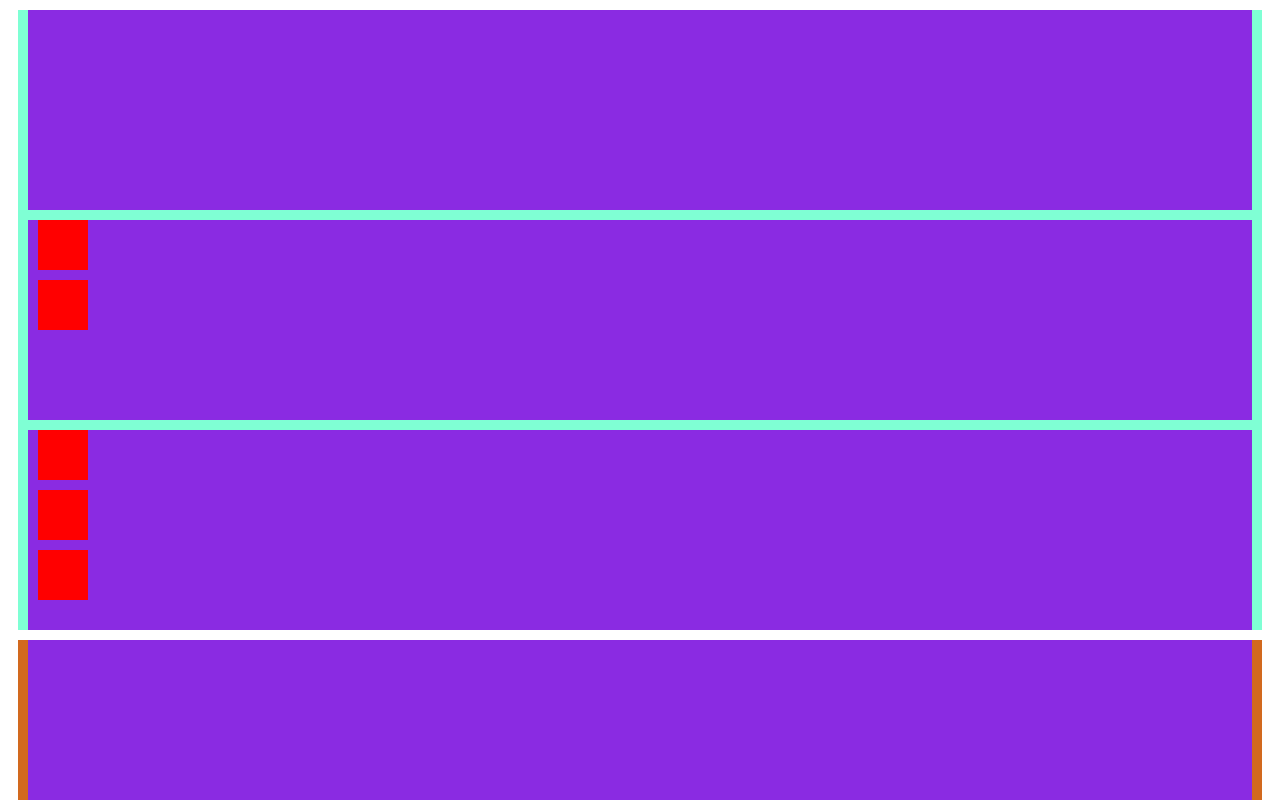
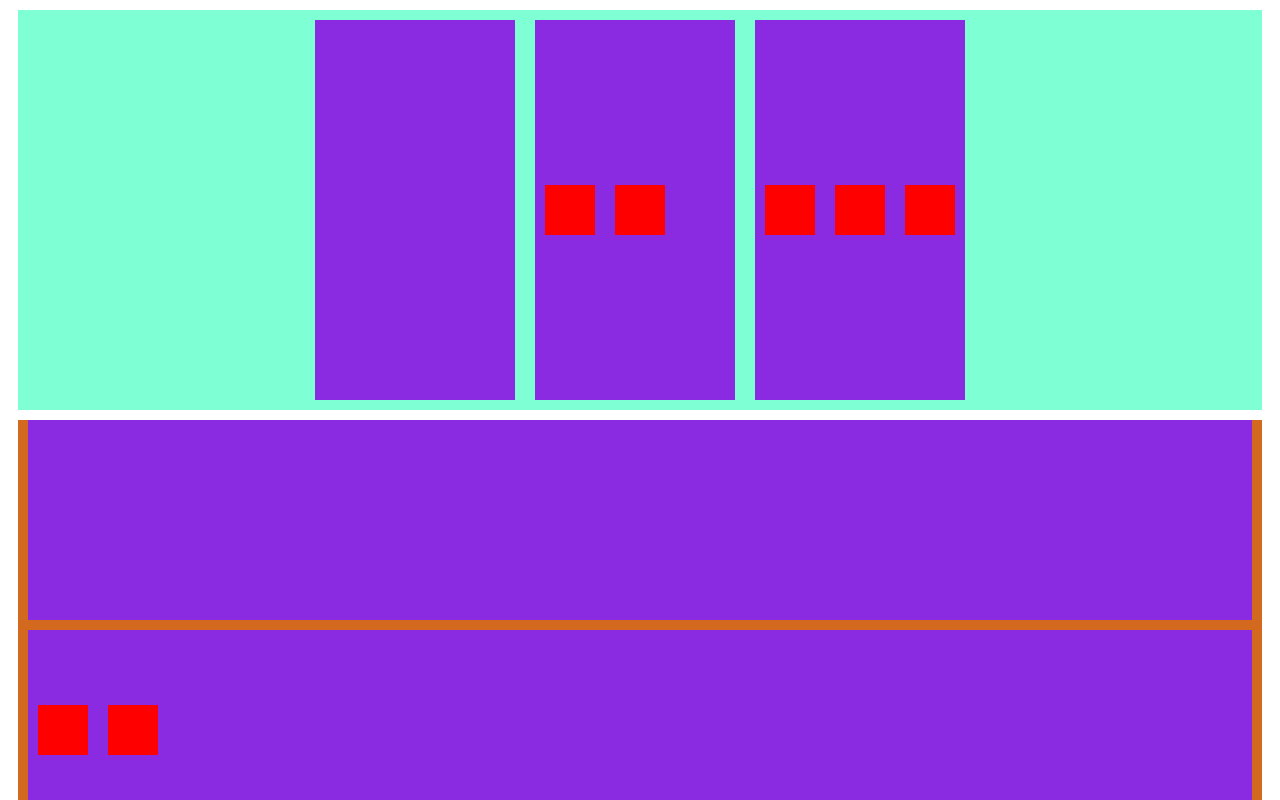
Before and after one commit to patoteGo/flexbox-exercises, a plain HTML site: page index.html in a window 1280 px wide. Shown: the top 800 px of the page. Drawn offline with Linux system fonts and the light colour scheme.

Commit message:
modificacao-ellen

```diff
--- a/style.css
+++ b/style.css
@@ -10,6 +10,9 @@
 }
 .pai{
 	background-color: aquamarine;
+display: flex;
+flex-direction: row;
+justify-content: center;
 }
 .pai2{
 	background-color:chocolate;
@@ -21,11 +24,16 @@
 	background-color:cyan;
 }
 
-.filhio, .filhio2, .filhio3, .filio4 {
+.filhio, .filhio2, .filhio3, .filhio4 {
 	background-color: blueviolet;
 	min-width: 200px;
 	min-height: 200px;
 	margin: 10px;
+	display: flex;
+	justify-content: start;
+	align-items: center;
+	flex-direction: row;
+
 }
 
 .neto, .neto2, .neto4 {
```
